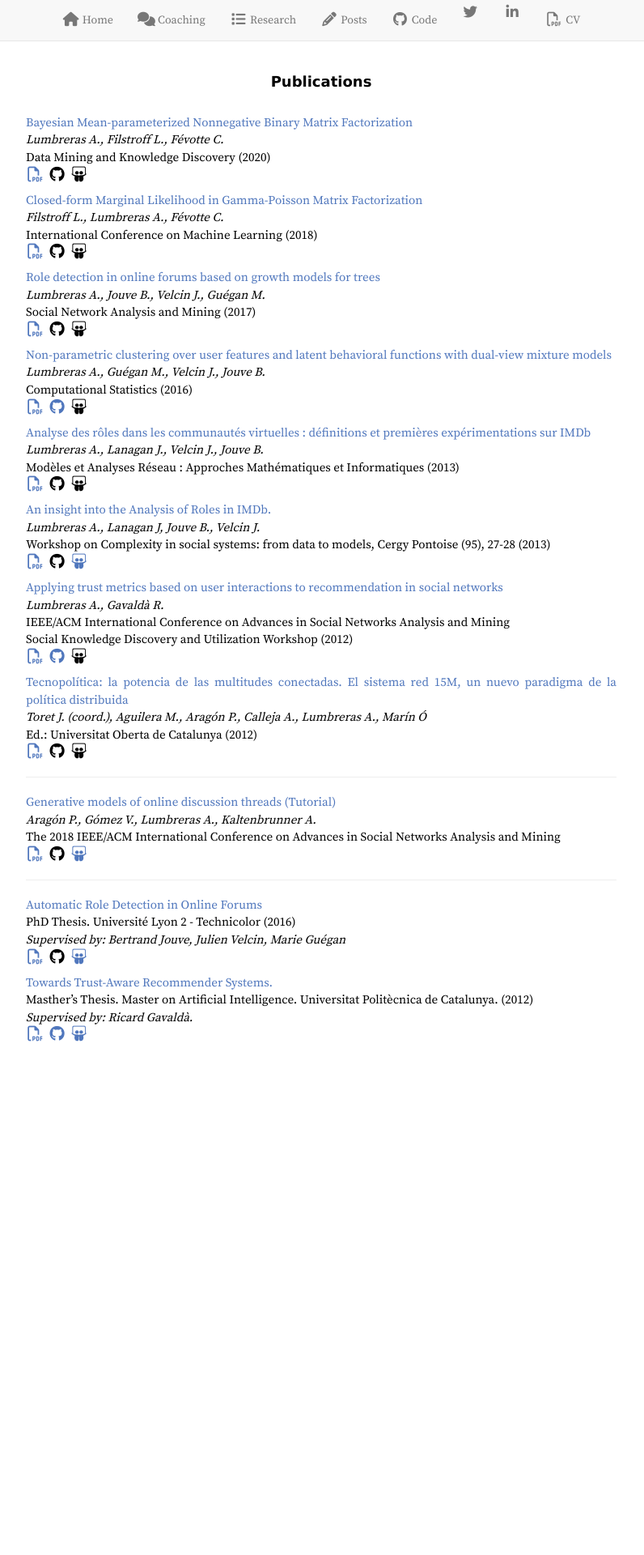
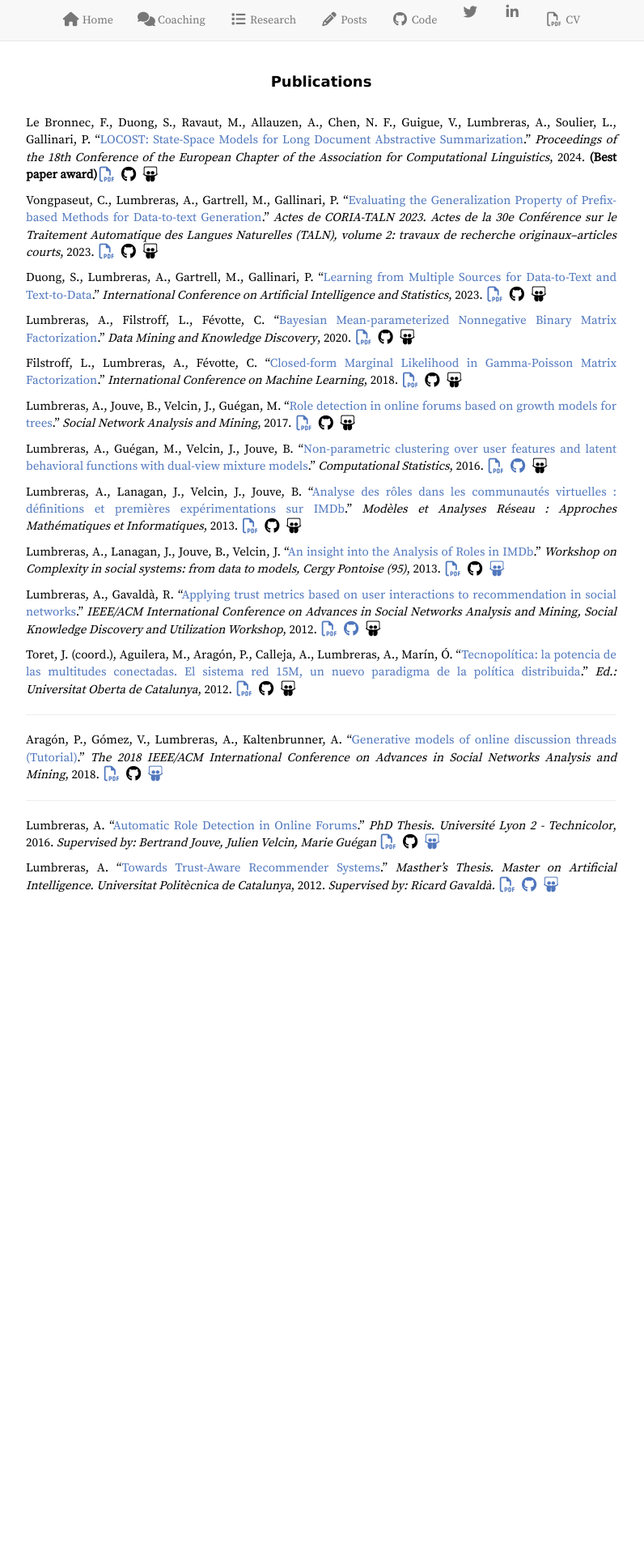
Before and after one commit to alumbreras/alumbreras.github.io, a Jekyll site: the page built from _pages/publications.md, in a window 1280 px wide. Shown: the top 1920 px of the page at 81% size, without its empty margins (243-1039 px from the left). Built offline with Jekyll 4.4.1, drawn with Linux system fonts in a browser that asks for light colours; nearby versions of some CDN libraries; comment, search, counter and statistics services are not loaded.

Commit message:
update publications

```diff
--- a/_pages/publications.md
+++ b/_pages/publications.md
@@ -6,84 +6,34 @@
 
 <h2 class="section">Publications</h2>
 
-[Bayesian Mean-parameterized Nonnegative Binary Matrix Factorization](https://link.springer.com/article/10.1007/s10618-020-00712-w)<br>
-*Lumbreras A., Filstroff L., Févotte C.* <br>
-Data Mining and Knowledge Discovery (2020)<br>
-[<i class="fa fa-file-pdf-o fa-lg fa-fw"></i>](https://arxiv.org/abs/1812.06866)
-<i class="fa fa-github fa-lg fa-fw"></i>
-<i class="fa fa-slideshare fa-lg fa-fw"></i>
+Le Bronnec, F., Duong, S., Ravaut, M., Allauzen, A., Chen, N. F., Guigue, V., Lumbreras, A., Soulier, L., Gallinari, P. "[LOCOST: State-Space Models for Long Document Abstractive Summarization](https://example.com/locost-pdf)." *Proceedings of the 18th Conference of the European Chapter of the Association for Computational Linguistics*, 2024. **(Best paper award)**[<i class="fa fa-file-pdf-o fa-lg fa-fw"></i>](https://example.com/locost-pdf) <i class="fa fa-github fa-lg fa-fw"></i> <i class="fa fa-slideshare fa-lg fa-fw"></i>
 
-[Closed-form Marginal Likelihood in Gamma-Poisson Matrix Factorization](http://proceedings.mlr.press/v80/filstroff18a.html)<br>
-*Filstroff L., Lumbreras A., Févotte C.* <br>
-International Conference on Machine Learning (2018) <br>
-[<i class="fa fa-file-pdf-o fa-lg fa-fw"></i>](http://proceedings.mlr.press/v80/filstroff18a/filstroff18a.pdf)
-<i class="fa fa-github fa-lg fa-fw"></i>
-<i class="fa fa-slideshare fa-lg fa-fw"></i>
+Vongpaseut, C., Lumbreras, A., Gartrell, M., Gallinari, P. "[Evaluating the Generalization Property of Prefix-based Methods for Data-to-text Generation](https://example.com/prefix-based-pdf)." *Actes de CORIA-TALN 2023. Actes de la 30e Conférence sur le Traitement Automatique des Langues Naturelles (TALN), volume 2: travaux de recherche originaux--articles courts*, 2023. [<i class="fa fa-file-pdf-o fa-lg fa-fw"></i>](https://example.com/prefix-based-pdf) <i class="fa fa-github fa-lg fa-fw"></i> <i class="fa fa-slideshare fa-lg fa-fw"></i>
 
-[Role detection in online forums based on growth models for trees](https://www.springer.com/computer/database+management+%26+information+retrieval/journal/13278)<br>
-*Lumbreras A., Jouve B., Velcin J., Guégan M.* <br>
-Social Network Analysis and Mining (2017) <br>
-[<i class="fa fa-file-pdf-o fa-lg fa-fw"></i>](https://www.springer.com/computer/database+management+%26+information+retrieval/journal/13278)
-<i class="fa fa-github fa-lg fa-fw"></i>
-<i class="fa fa-slideshare fa-lg fa-fw"></i>
+Duong, S., Lumbreras, A., Gartrell, M., Gallinari, P. "[Learning from Multiple Sources for Data-to-Text and Text-to-Data](https://example.com/multiple-sources-pdf)." *International Conference on Artificial Intelligence and Statistics*, 2023. [<i class="fa fa-file-pdf-o fa-lg fa-fw"></i>](https://example.com/multiple-sources-pdf) <i class="fa fa-github fa-lg fa-fw"></i> <i class="fa fa-slideshare fa-lg fa-fw"></i>
 
-[Non-parametric clustering over user features and latent behavioral functions with dual-view mixture models](http://link.springer.com/article/10.1007/s00180-016-0668-0) <br>
-*Lumbreras A., Guégan M., Velcin J., Jouve B.* <br>
-Computational Statistics (2016)   <br>
-[<i class="fa fa-file-pdf-o fa-lg fa-fw"></i>]({{site.baseurl}}/assets/files/Lumbreras_et_al_2017_CompStats.pdf)
-[<i class="fa fa-github fa-lg fa-fw"></i>](https://github.com/alumbreras/Dual-DPGMM)
-<i class="fa fa-slideshare fa-lg fa-fw"></i>
+Lumbreras, A., Filstroff, L., Févotte, C. "[Bayesian Mean-parameterized Nonnegative Binary Matrix Factorization](https://link.springer.com/article/10.1007/s10618-020-00712-w)." *Data Mining and Knowledge Discovery*, 2020. [<i class="fa fa-file-pdf-o fa-lg fa-fw"></i>](https://arxiv.org/abs/1812.06866) <i class="fa fa-github fa-lg fa-fw"></i> <i class="fa fa-slideshare fa-lg fa-fw"></i>
 
-[Analyse des rôles dans les communautés virtuelles : définitions et premières expérimentations sur IMDb](http://lipn.univ-paris13.fr/marami2013/MARAMI13/Programme_2.html) <br>
-*Lumbreras A., Lanagan J., Velcin J.,  Jouve B.* <br>
-Modèles et Analyses Réseau : Approches Mathématiques et Informatiques (2013)<br>
-[<i class="fa fa-file-pdf-o fa-lg fa-fw"></i>](http://arxiv.org/ftp/arxiv/papers/1309/1309.7187.pdf)
-<i class="fa fa-github fa-lg fa-fw"></i>
-<i class="fa fa-slideshare fa-lg fa-fw"></i>
+Filstroff, L., Lumbreras, A., Févotte, C. "[Closed-form Marginal Likelihood in Gamma-Poisson Matrix Factorization](http://proceedings.mlr.press/v80/filstroff18a/filstroff18a.pdf)." *International Conference on Machine Learning*, 2018. [<i class="fa fa-file-pdf-o fa-lg fa-fw"></i>](http://proceedings.mlr.press/v80/filstroff18a/filstroff18a.pdf) <i class="fa fa-github fa-lg fa-fw"></i> <i class="fa fa-slideshare fa-lg fa-fw"></i>
 
-[An insight into the Analysis of Roles in IMDb.](http://complexity-in-social-systems.u-cergy.fr/?page_id=326)   <br>
-*Lumbreras A., Lanagan J, Jouve B., Velcin J.* <br>
-Workshop on Complexity in social systems: from data to models, Cergy Pontoise (95), 27-28 (2013) <br>
-[<i class="fa fa-file-pdf-o fa-lg fa-fw"></i>]({{site.baseurl}}/assets/files/Lumbreras_et_al_2013_1.pdf)
-<i class="fa fa-github fa-lg fa-fw"></i>
-[<i class="fa fa-slideshare fa-lg fa-fw"></i>]({{site.baseurl}}/assets/files/Lumbreras_et_al_2013_1_slides.pdf)
+Lumbreras, A., Jouve, B., Velcin, J., Guégan, M. "[Role detection in online forums based on growth models for trees](https://www.springer.com/computer/database+management+%26+information+retrieval/journal/13278)." *Social Network Analysis and Mining*, 2017. [<i class="fa fa-file-pdf-o fa-lg fa-fw"></i>](https://www.springer.com/computer/database+management+%26+information+retrieval/journal/13278) <i class="fa fa-github fa-lg fa-fw"></i> <i class="fa fa-slideshare fa-lg fa-fw"></i>
 
-[Applying trust metrics based on user interactions to recommendation in social networks](http://ieeexplore.ieee.org/document/6425600/)<br>
-*Lumbreras A., Gavaldà R.* <br>
-IEEE/ACM International Conference on Advances in Social Networks Analysis and Mining    <br>
-Social Knowledge Discovery and Utilization Workshop  (2012)  <br>
-[<i class="fa fa-file-pdf-o fa-lg fa-fw"></i>]({{site.baseurl}}/assets/files/Lumbreras_Gavalda_ASONAM_2012_extversion.pdf)
-[<i class="fa fa-github fa-lg fa-fw"></i>](https://bitbucket.org/alumbreras/trust-aware-recommender-system-for-tweets/)
-<i class="fa fa-slideshare fa-lg fa-fw"></i>
+Lumbreras, A., Guégan, M., Velcin, J., Jouve, B. "[Non-parametric clustering over user features and latent behavioral functions with dual-view mixture models](http://link.springer.com/article/10.1007/s00180-016-0668-0)." *Computational Statistics*, 2016. [<i class="fa fa-file-pdf-o fa-lg fa-fw"></i>]({{site.baseurl}}/assets/files/Lumbreras_et_al_2017_CompStats.pdf) [<i class="fa fa-github fa-lg fa-fw"></i>](https://github.com/alumbreras/Dual-DPGMM) <i class="fa fa-slideshare fa-lg fa-fw"></i>
 
-[Tecnopolítica: la potencia de las multitudes conectadas. El sistema red 15M, un nuevo paradigma de la política distribuida](http://tecnopolitica.net/sites/default/files/1878-5799-3-PB%20%282%29.pdf)   <br>
-*Toret J. (coord.), Aguilera M., Aragón P., Calleja A., Lumbreras A., Marín Ó* <br>
-Ed.: Universitat Oberta de Catalunya (2012)  <br>
-[<i class="fa fa-file-pdf-o fa-lg fa-fw"></i>](http://tecnopolitica.net/sites/default/files/1878-5799-3-PB%20%282%29.pdf)
-<i class="fa fa-github fa-lg fa-fw"></i>
-<i class="fa fa-slideshare fa-lg fa-fw"></i>
+Lumbreras, A., Lanagan, J., Velcin, J., Jouve, B. "[Analyse des rôles dans les communautés virtuelles : définitions et premières expérimentations sur IMDb](http://arxiv.org/ftp/arxiv/papers/1309/1309.7187.pdf)." *Modèles et Analyses Réseau : Approches Mathématiques et Informatiques*, 2013. [<i class="fa fa-file-pdf-o fa-lg fa-fw"></i>](http://arxiv.org/ftp/arxiv/papers/1309/1309.7187.pdf) <i class="fa fa-github fa-lg fa-fw"></i> <i class="fa fa-slideshare fa-lg fa-fw"></i>
+
+Lumbreras, A., Lanagan, J., Jouve, B., Velcin, J. "[An insight into the Analysis of Roles in IMDb](http://complexity-in-social-systems.u-cergy.fr/?page_id=326)." *Workshop on Complexity in social systems: from data to models, Cergy Pontoise (95)*, 2013. [<i class="fa fa-file-pdf-o fa-lg fa-fw"></i>]({{site.baseurl}}/assets/files/Lumbreras_et_al_2013_1.pdf) <i class="fa fa-github fa-lg fa-fw"></i> [<i class="fa fa-slideshare fa-lg fa-fw"></i>]({{site.baseurl}}/assets/files/Lumbreras_et_al_2013_1_slides.pdf)
+
+Lumbreras, A., Gavaldà, R. "[Applying trust metrics based on user interactions to recommendation in social networks](http://ieeexplore.ieee.org/document/6425600/)." *IEEE/ACM International Conference on Advances in Social Networks Analysis and Mining, Social Knowledge Discovery and Utilization Workshop*, 2012. [<i class="fa fa-file-pdf-o fa-lg fa-fw"></i>]({{site.baseurl}}/assets/files/Lumbreras_Gavalda_ASONAM_2012_extversion.pdf) [<i class="fa fa-github fa-lg fa-fw"></i>](https://bitbucket.org/alumbreras/trust-aware-recommender-system-for-tweets/) <i class="fa fa-slideshare fa-lg fa-fw"></i>
+
+Toret, J. (coord.), Aguilera, M., Aragón, P., Calleja, A., Lumbreras, A., Marín, Ó. "[Tecnopolítica: la potencia de las multitudes conectadas. El sistema red 15M, un nuevo paradigma de la política distribuida](http://tecnopolitica.net/sites/default/files/1878-5799-3-PB%20%282%29.pdf)." *Ed.: Universitat Oberta de Catalunya*, 2012. [<i class="fa fa-file-pdf-o fa-lg fa-fw"></i>](http://tecnopolitica.net/sites/default/files/1878-5799-3-PB%20%282%29.pdf) <i class="fa fa-github fa-lg fa-fw"></i> <i class="fa fa-slideshare fa-lg fa-fw"></i>
 
 -----
 
-[Generative models of online discussion threads (Tutorial)](http://asonam.cpsc.ucalgary.ca/2018/Tutorials/asonam-generative-models_Andreas.pdf)<br>
-*Aragón P., Gómez V., Lumbreras A., Kaltenbrunner A.* <br>
-The 2018 IEEE/ACM International Conference on Advances in Social Networks Analysis and Mining <br>
-[<i class="fa fa-file-pdf-o fa-lg fa-fw"></i>](https://www.upf.edu/web/ai-ml/tutorial-asonam-2018)
-<i class="fa fa-github fa-lg fa-fw"></i>
-[<i class="fa fa-slideshare fa-lg fa-fw"></i>](https://docs.google.com/presentation/d/1sHfJJKMrBTjN05J5qPf6LP6CqF5vwUX6kq0P7LCobmU/edit?ts=5b83b77b#slide=id.g3ef0d253a5_2_30)
+Aragón, P., Gómez, V., Lumbreras, A., Kaltenbrunner, A. "[Generative models of online discussion threads (Tutorial)](https://www.upf.edu/web/ai-ml/tutorial-asonam-2018)." *The 2018 IEEE/ACM International Conference on Advances in Social Networks Analysis and Mining*, 2018. [<i class="fa fa-file-pdf-o fa-lg fa-fw"></i>](https://www.upf.edu/web/ai-ml/tutorial-asonam-2018) <i class="fa fa-github fa-lg fa-fw"></i> [<i class="fa fa-slideshare fa-lg fa-fw"></i>](https://docs.google.com/presentation/d/1sHfJJKMrBTjN05J5qPf6LP6CqF5vwUX6kq0P7LCobmU/edit)
 
 -----
 
-[Automatic Role Detection in Online Forums](https://tel.archives-ouvertes.fr/tel-01439342/) <br>
-PhD Thesis. Université Lyon 2 - Technicolor (2016) <br>
-*Supervised by: Bertrand Jouve, Julien Velcin, Marie Guégan* <br>
-[<i class="fa fa-file-pdf-o fa-lg fa-fw"></i>](https://tel.archives-ouvertes.fr/tel-01439342/)
-<i class="fa fa-github fa-lg fa-fw"></i>
-[<i class="fa fa-slideshare fa-lg fa-fw"></i>]({{site.url}}/files/PhD soutenance.pdf)
+Lumbreras, A. "[Automatic Role Detection in Online Forums](https://tel.archives-ouvertes.fr/tel-01439342/)." *PhD Thesis. Université Lyon 2 - Technicolor*, 2016. *Supervised by: Bertrand Jouve, Julien Velcin, Marie Guégan* [<i class="fa fa-file-pdf-o fa-lg fa-fw"></i>](https://tel.archives-ouvertes.fr/tel-01439342/) <i class="fa fa-github fa-lg fa-fw"></i> [<i class="fa fa-slideshare fa-lg fa-fw"></i>]({{site.url}}/files/PhD_soutenance.pdf)
 
-[Towards Trust-Aware Recommender Systems.]({{site.baseurl}}/assets/files/Lumbreras_MasterThesis.pdf) <br>
-Masther’s Thesis. Master on Artificial Intelligence. Universitat Politècnica de Catalunya. (2012) <br>
-*Supervised by: Ricard Gavaldà.* <br>
-[<i class="fa fa-file-pdf-o fa-lg fa-fw"></i>]({{site.baseurl}}/assets/files/Lumbreras_MasterThesis.pdf)
-[<i class="fa fa-github fa-lg fa-fw"></i>](https://bitbucket.org/alumbreras/trust-aware-recommender-system-for-tweets)
-[<i class="fa fa-slideshare fa-lg fa-fw"></i>](http://www.slideshare.net/anarcaster/towards-trustaware-recommender-systems)
+Lumbreras, A. "[Towards Trust-Aware Recommender Systems](https://bitbucket.org/alumbreras/trust-aware-recommender-system-for-tweets)." *Masther’s Thesis. Master on Artificial Intelligence. Universitat Politècnica de Catalunya*, 2012. *Supervised by: Ricard Gavaldà.* [<i class="fa fa-file-pdf-o fa-lg fa-fw"></i>]({{site.baseurl}}/assets/files/Lumbreras_MasterThesis.pdf) [<i class="fa fa-github fa-lg fa-fw"></i>](https://bitbucket.org/alumbreras/trust-aware-recommender-system-for-tweets) [<i class="fa fa-slideshare fa-lg fa-fw"></i>](http://www.slideshare.net/anarcaster/towards-trustaware-recommender-systems)
```
